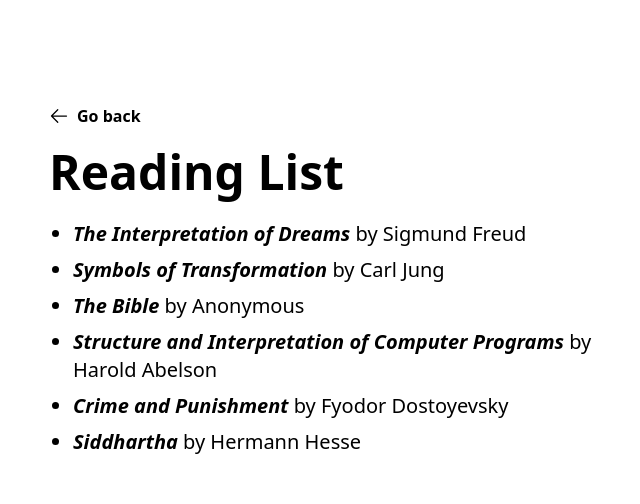
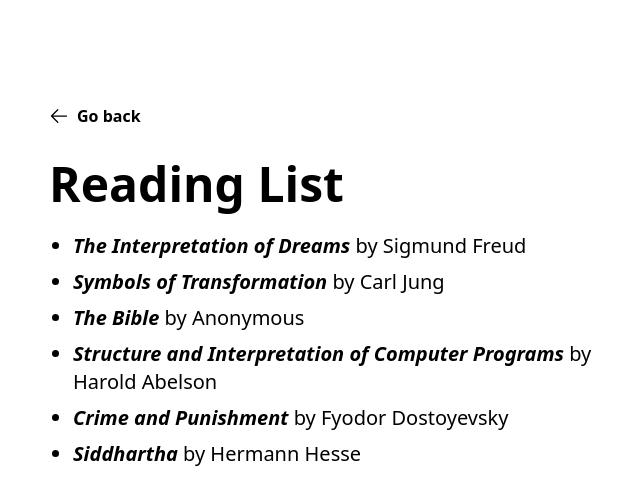
Before and after one commit to jinh0/jinho.xyz, a Next.js app: page /reading-list in a window 1280 px wide. Shown: the top 504 px of the page, without its empty margins (319-959 px from the left). Built offline with nearby package versions, Linux system fonts and the light colour scheme.

Commit message:
feat: add padding to title

```diff
--- a/components/Title.tsx
+++ b/components/Title.tsx
@@ -1,5 +1,5 @@
 const Title = ({ children }: { children: JSX.Element | string }) => {
-  return <p className="mt-3 mb-6 text-5xl font-bold">{children}</p>
+  return <p className="mt-6 mb-6 text-5xl font-bold">{children}</p>
 }
 
 export default Title
```
